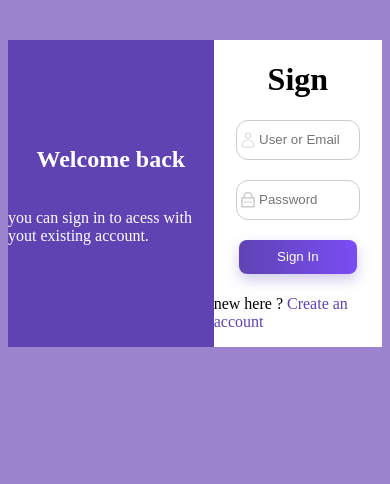
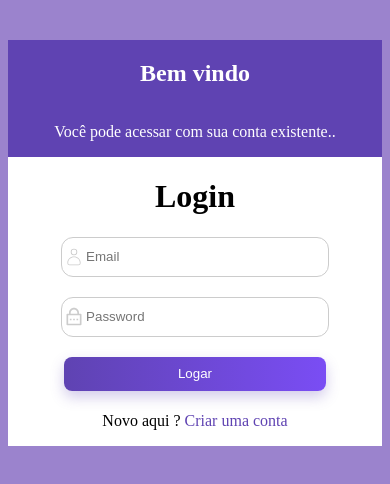
Before and after one commit to Desenvolvimento-WEB-FullStack/projeto_loja_react, a React (Vite) app: page /login in a window 390 px wide. Shown: the top 484 px of the page. Built offline with nearby package versions, Linux system fonts and the light colour scheme.

Commit message:
adiciona codigo do filter

```diff
--- a/src/index.css
+++ b/src/index.css
@@ -46,6 +46,7 @@ body {
   padding: 2px;
   margin-bottom: 20px;
   width: 70%;
+  background: #fff;
 }
 
 .container_input input {
@@ -93,3 +94,14 @@ body {
   box-shadow: 0 2px 8px rgba(95, 67, 178, 0.35);
   filter: brightness(0.95);
 }
+
+@media (max-width: 600px) {
+  .container_telas_iniciais {
+    flex-direction: column;
+  }
+
+  .container_esquerda_telas_iniciais,
+  .container_direita_telas_iniciais {
+    width: 100%;
+  }
+}
--- a/src/pages/Home/Home.tsx
+++ b/src/pages/Home/Home.tsx
@@ -2,9 +2,11 @@ import { Link } from "react-router";
 import "./Home.css";
 
 import { useEffect, useState } from "react";
+import { BiSearch } from "react-icons/bi";
 
 function Home() {
   const [anuncios, setAnuncios] = useState([]);
+  const [palavra, setPalavra] = useState("");
 
   function dividirValor(valor: number, parcelamento: number = 1) {
     return (valor / parcelamento).toFixed(2);
@@ -21,6 +23,12 @@ function Home() {
     buscarAnuncios();
   }, []);
 
+  const anunciosFiltrados = anuncios.filter(
+    (anuncio) =>
+      anuncio.nome.toLowerCase().includes(palavra.toLowerCase()) ||
+      anuncio.preco.toString().includes(palavra),
+  );
+
   return (
     <div className="container_home">
       <div className="header_home_anuncios">
@@ -34,8 +42,18 @@ function Home() {
           </button>
         </Link>
       </div>
+
+      <div className="container_input">
+        <BiSearch color="#CCC" size={20} />
+        <input
+          placeholder="Pesquisa por uma palavra"
+          value={palavra}
+          onChange={(e) => setPalavra(e.target.value)}
+        />
+      </div>
+
       <div className="container_cards_anuncios">
-        {anuncios.map((anuncio: any) => (
+        {anunciosFiltrados.map((anuncio: any) => (
           <div className="card_home_anuncios" key={anuncio.id}>
             <img
               className="imagem_card_home_anuncios"
@@ -48,13 +66,13 @@ function Home() {
               <p>{anuncio.descricao}</p>
               <span>{anuncio.preco}</span>
 
-              {anuncio.parcelamento !== "" ? (
+              {anuncio.parcelamento === "" ? (
+                "so aceito a vista"
+              ) : (
                 <p className="card_parcelamento_produto_home_anuncios">
                   Em até {anuncio.parcelamento}x de{" "}
                   {dividirValor(anuncio.preco, anuncio.parcelamento)} sem juros
                 </p>
-              ) : (
-                "Só aceito a vista"
               )}
 
               <a
--- a/src/pages/Login/Login.tsx
+++ b/src/pages/Login/Login.tsx
@@ -29,7 +29,8 @@ function Login() {
       });
 
       if (resposta.ok === false) {
-        throw new Error();
+        const dados = await resposta.json();
+        throw new Error(dados.error);
       }
 
       await Swal.fire({
@@ -39,11 +40,11 @@ function Login() {
       });
 
       navegar("/anuncios");
-    } catch {
+    } catch (error) {
       Swal.fire({
         icon: "error",
         title: "Erro ao realizar login",
-        text: "deu ruim",
+        text: error.message,
       });
     }
   }
@@ -51,21 +52,23 @@ function Login() {
   return (
     <div className="container_telas_iniciais">
       <div className="container_esquerda_telas_iniciais">
-        <h2>Welcome back</h2>
-        <p>you can sign in to acess with yout existing account.</p>
+        <h2>Bem vindo</h2>
+        <p>Você pode acessar com sua conta existente..</p>
       </div>
       <form
         onSubmit={realizarLogin}
         className="container_direita_telas_iniciais"
       >
-        <h1>Sign</h1>
+        <h1>Login</h1>
 
         <div className="container_input">
           <CiUser color="#CCC" size={20} />
           <input
-            placeholder="User or Email"
+            placeholder="Email"
             value={email}
             onChange={(e) => setEmail(e.target.value)}
+            required
+            type="email"
           />
         </div>
 
@@ -75,17 +78,19 @@ function Login() {
             placeholder="Password"
             value={password}
             onChange={(e) => setPassword(e.target.value)}
+            required
+            type="password"
           />
         </div>
 
         <button type="submit" className="botao_telas_iniciais">
-          Sign In
+          Logar
         </button>
 
         <p>
-          new here ?{" "}
+          Novo aqui ?{" "}
           <Link className="link_criar_conta" to="/criar-conta">
-            Create an account
+            Criar uma conta
           </Link>
         </p>
       </form>
```
